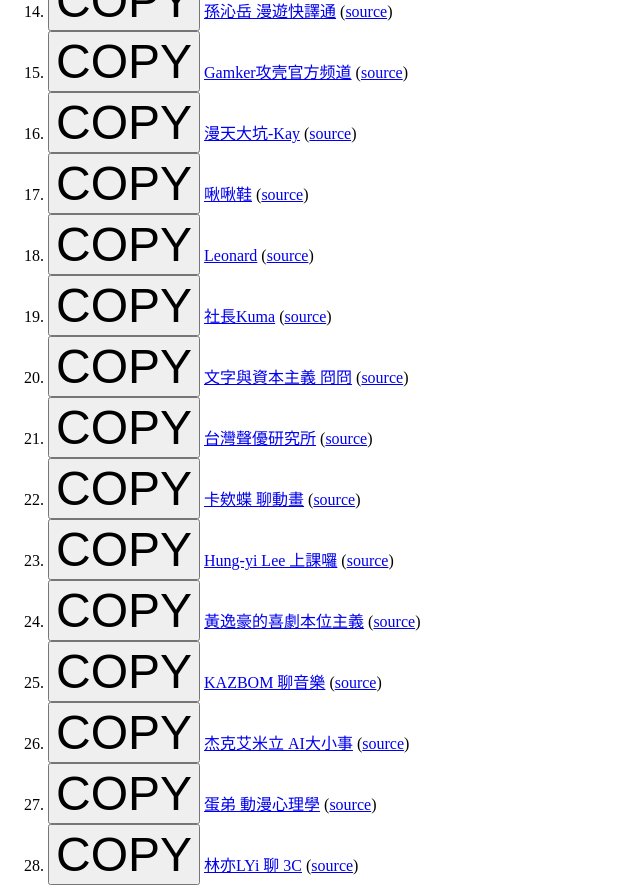
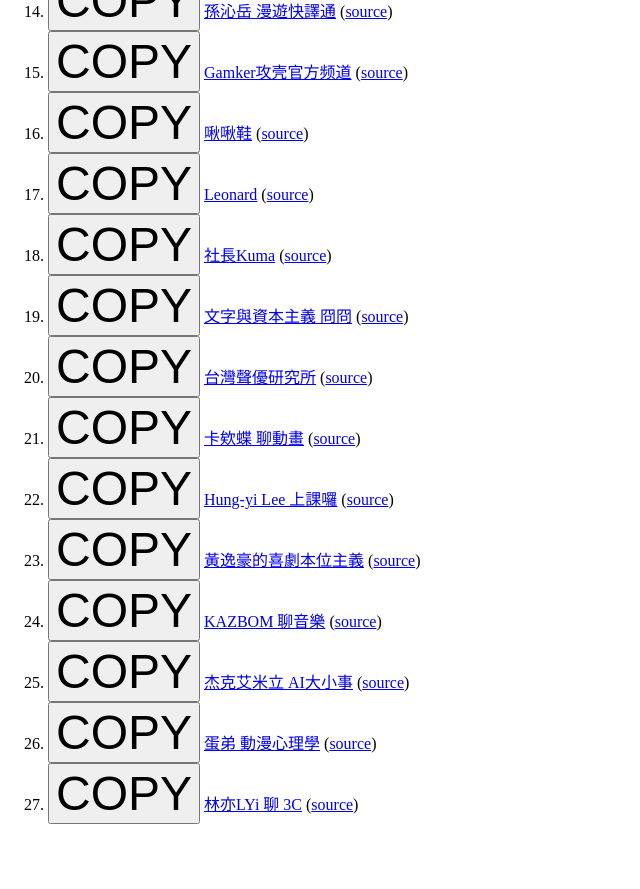
Before and after one commit to democwise2016/action-UT-Podcast, a plain HTML site: page index.html in a window 1280 px wide. Shown: the part 839-1728 px from the top of the page, without its empty margins (0-640 px from the left). After the commit the page ends 1679 px from the top, so only its background shows below. Drawn offline with Linux system fonts and the light colour scheme.

Commit message:
Deploying to gh-pages from @ democwise2016/action-UT-Podcast@0fb0100eb6d1471e8a4b9ed9e2a640c2d4fdd4f7 🚀

```diff
--- a/index.html
+++ b/index.html
@@ -95,11 +95,6 @@
       (<a href="https://www.youtube.com/channel/UCLgGLSFMZQB8c0WGcwE49Gw" target="_blank">source</a>)
     </li>
 <li>
-      <button type="button" style="font-size: 3rem" onclick="copyPlainString('https://democwise2016.github.io/action-UT-Podcast/kayshi_0521-ch_UC29L37o2cslmXRhOLn04bCA.rss');this.style.color='red';">COPY</button>
-      <a href="https://democwise2016.github.io/action-UT-Podcast/kayshi_0521-ch_UC29L37o2cslmXRhOLn04bCA.rss" target="_blank">漫天大坑-Kay</a>
-      (<a href="https://www.youtube.com/channel/UC29L37o2cslmXRhOLn04bCA" target="_blank">source</a>)
-    </li>
-<li>
       <button type="button" style="font-size: 3rem" onclick="copyPlainString('https://democwise2016.github.io/action-UT-Podcast/chuchushoeTW-ch_UCIF_gt4BfsWyM_2GOcKXyEQ.rss');this.style.color='red';">COPY</button>
       <a href="https://democwise2016.github.io/action-UT-Podcast/chuchushoeTW-ch_UCIF_gt4BfsWyM_2GOcKXyEQ.rss" target="_blank">啾啾鞋</a>
       (<a href="https://www.youtube.com/channel/UCIF_gt4BfsWyM_2GOcKXyEQ" target="_blank">source</a>)
```
